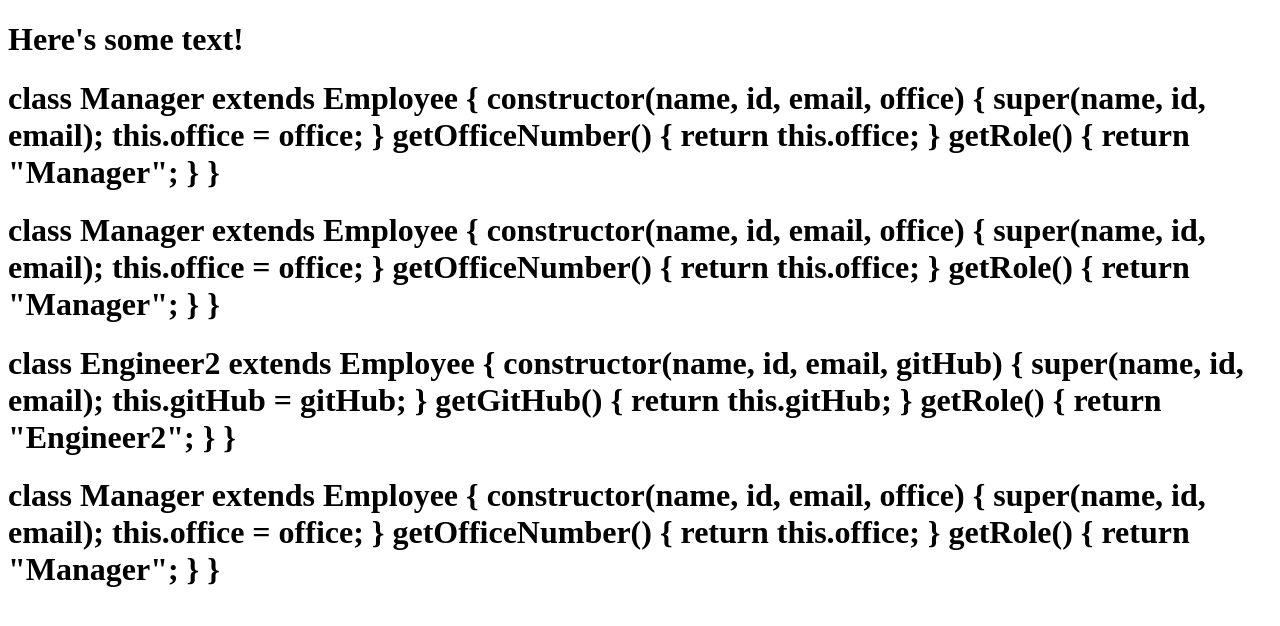
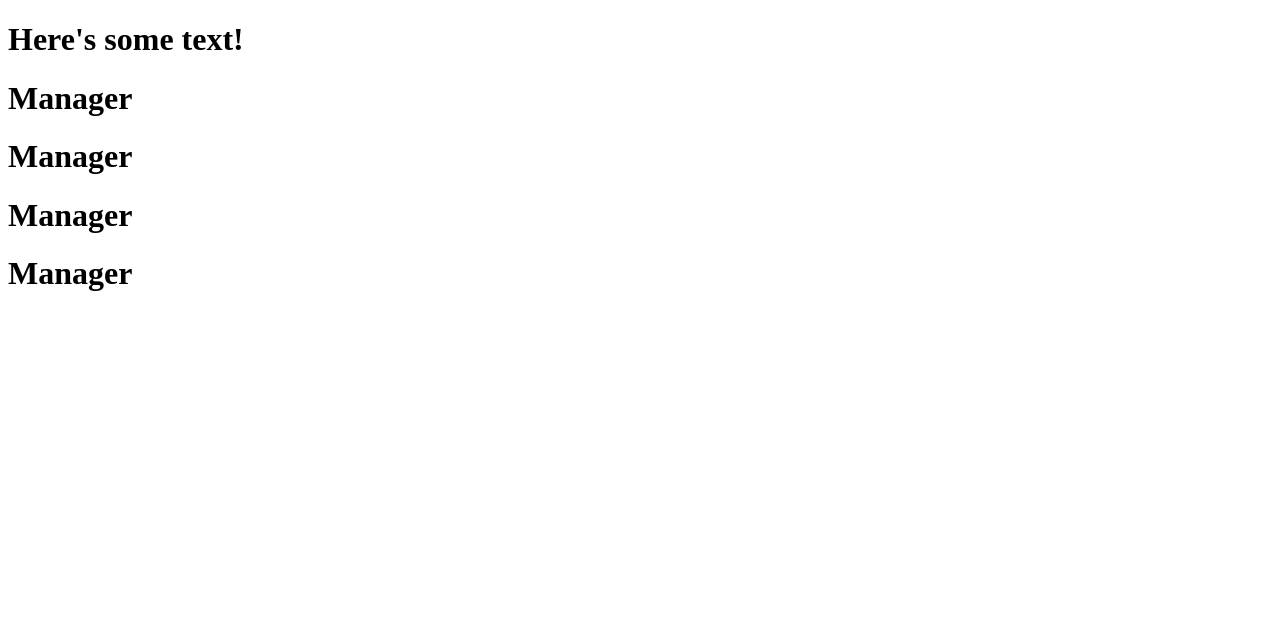
Before and after one commit to Xr7TSi/Team-Profile-Generator, a plain HTML site: page team-profile.html in a window 1280 px wide. Drawn offline with Linux system fonts and the light colour scheme.

Commit message:
HTML file only gets text equaling Manager.

```diff
--- a/team-profile.html
+++ b/team-profile.html
@@ -12,54 +12,10 @@
     </head>
     <body>
         <h1>Here's some text!</h1>
-        <h1> class Manager extends Employee {
-  constructor(name, id, email, office) {
-    super(name, id, email);
-    this.office = office;
-  }
-  getOfficeNumber() {
-    return this.office;
-  }
-  getRole() {
-    return "Manager";
-  }
-}</h1>
-        <h1> class Manager extends Employee {
-  constructor(name, id, email, office) {
-    super(name, id, email);
-    this.office = office;
-  }
-  getOfficeNumber() {
-    return this.office;
-  }
-  getRole() {
-    return "Manager";
-  }
-}</h1>
-        <h1> class Engineer2 extends Employee {
-  constructor(name, id, email, gitHub) {
-    super(name, id, email);
-    this.gitHub = gitHub;
-  }
-  getGitHub() {
-    return this.gitHub;
-  }
-  getRole() {
-    return "Engineer2";
-  }
-}</h1>
-        <h1> class Manager extends Employee {
-  constructor(name, id, email, office) {
-    super(name, id, email);
-    this.office = office;
-  }
-  getOfficeNumber() {
-    return this.office;
-  }
-  getRole() {
-    return "Manager";
-  }
-}</h1>
+        <h1> Manager</h1>
+        <h1> Manager</h1>
+        <h1> Manager</h1>
+        <h1> Manager</h1>
 
         <script src="" async defer></script>
     </body>
```
Also changed, not shown: generateTeamProfile.js (+4 -4 lines).
